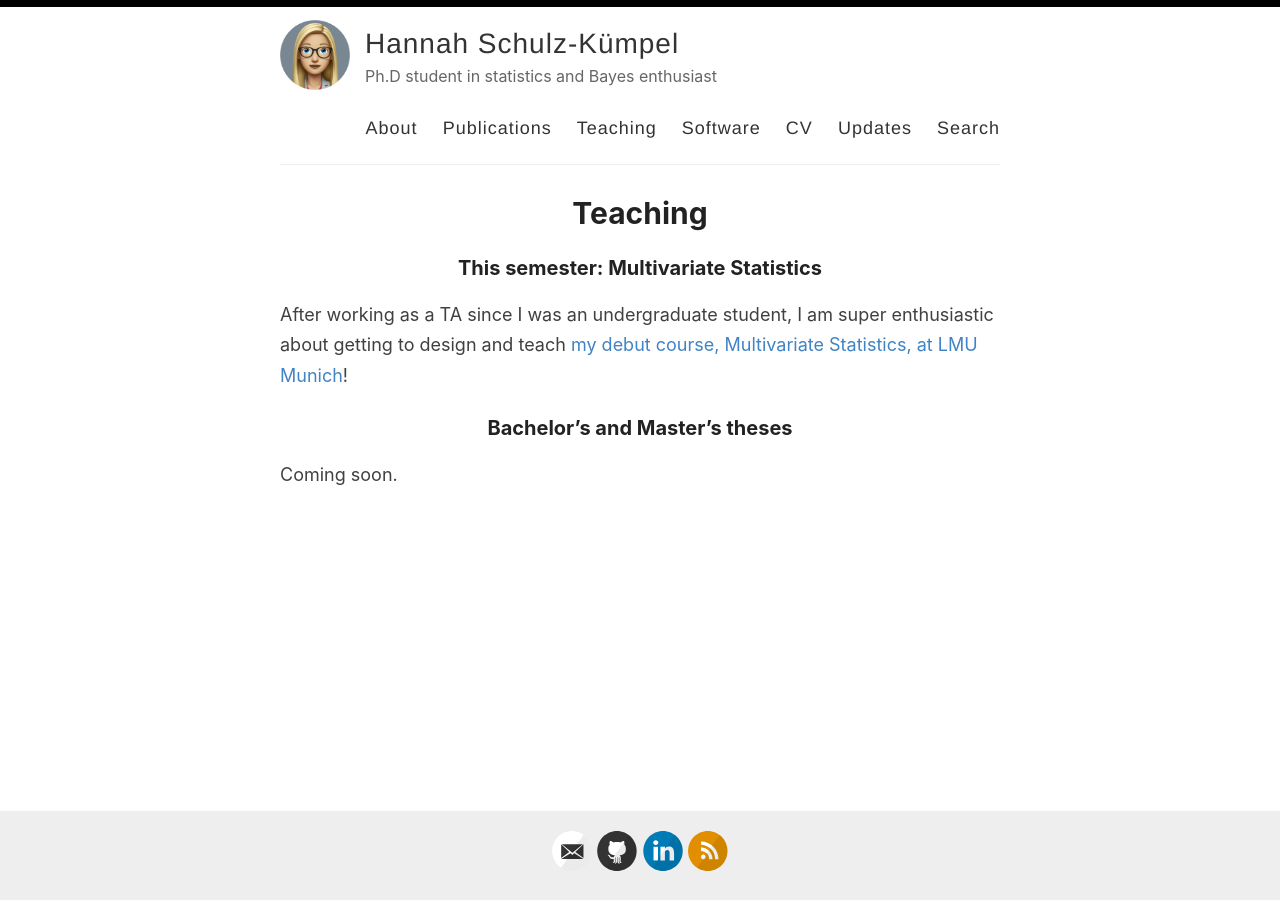
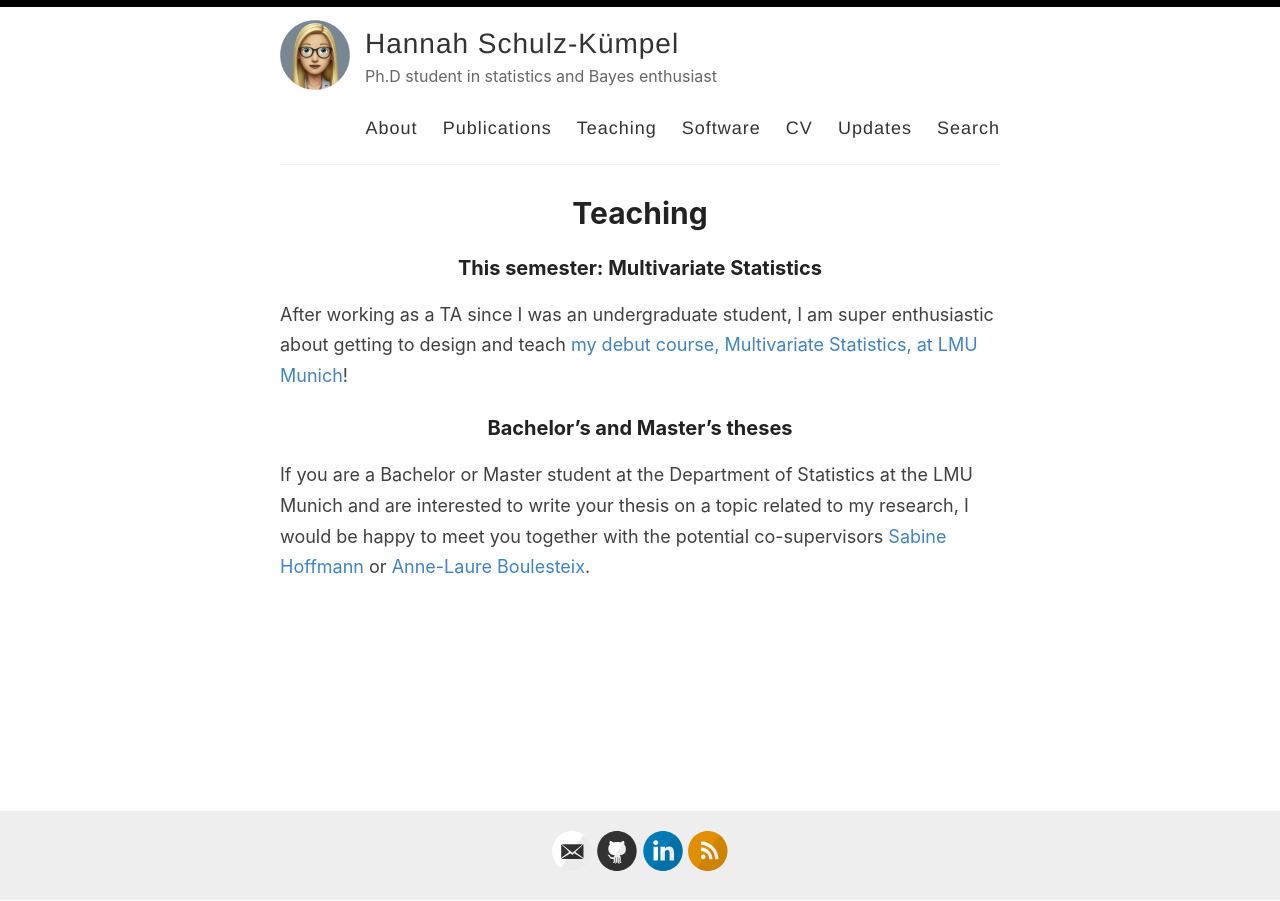
Before and after one commit to 11annah/11annah.github.io, a Jekyll site: the page built from _pages/teaching.md, in a window 1280 px wide. Built offline with Jekyll 4.4.1, drawn with Linux system fonts in a browser that asks for light colours.

Commit message:
Update teaching.md

```diff
--- a/_pages/teaching.md
+++ b/_pages/teaching.md
@@ -8,4 +8,7 @@ permalink: /teaching/
 After working as a TA since I was an undergraduate student, I am super enthusiastic about getting to design and teach [my debut course, Multivariate Statistics, at LMU Munich](https://11annah-s-teachings.github.io)!
 
 ### Bachelor's and Master's theses
-Coming soon.
+If you are a Bachelor or Master student at the Department of
+Statistics at the LMU Munich and are interested to write your thesis on a topic related to my research,
+I would be happy to meet you together with the potential co-supervisors
+[Sabine Hoffmann](https://www.statistik.uni-muenchen.de/personen/mitarbeitende/hoffmann/index.html) or [Anne-Laure Boulesteix](https://www.ibe.med.uni-muenchen.de/mitarbeiter/professoren/boulesteix/index.html).
```
